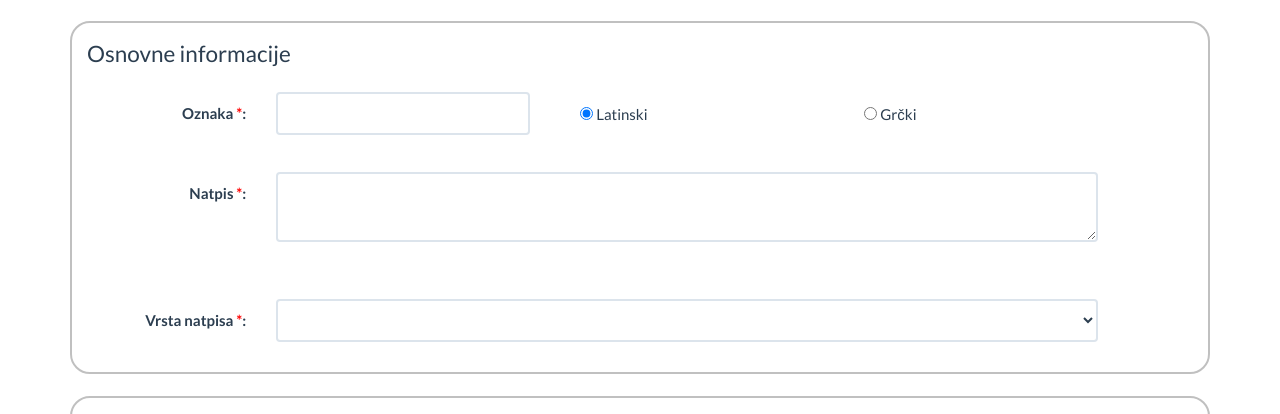
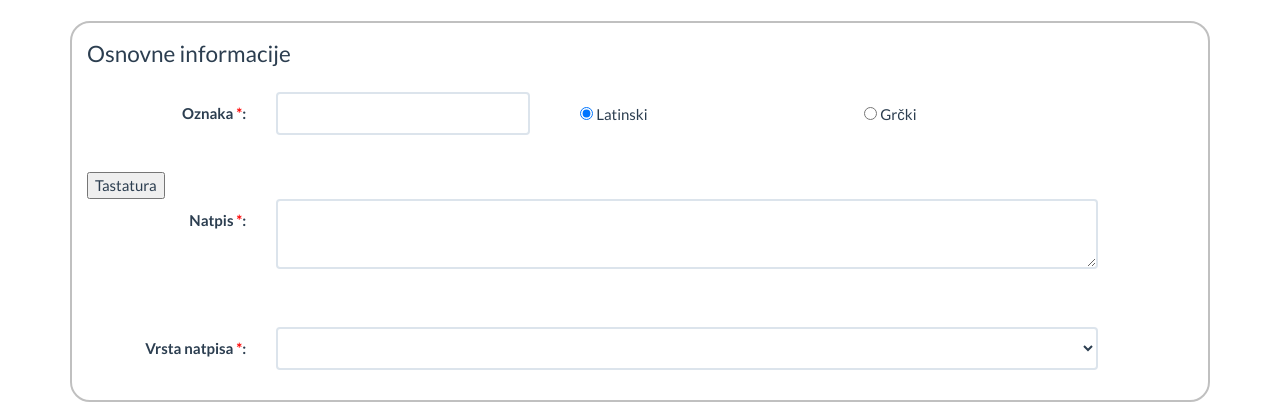
Before and after one commit to mm11021/Epigrafika, a PHP site: page /client/unos.php in a window 1280 px wide; the page is wider, and only the part inside the window is pictured. Shown: the part 62-476 px from the top of that part. Run offline with PHP 8.4, Linux system fonts and the light colour scheme; the visitor is signed in with stand-in values (Sample User, id 1); data comes from the database, SQL or seed files in the repository.

Commit message:
Pocetak ubacivanja tastature u aplikaciju.

```diff
--- a/client/unos.php
+++ b/client/unos.php
@@ -18,6 +18,34 @@ else {
 <!-- ucitavanje kontrolera -->
 <script src="static/scripts/unos.js"></script>
 <script src="static/scripts/libs/spin.min.js"></script>
+<script type="text/javascript" src="/test/tastatura/keyboard.js"></script>
+<script type="text/javascript">
+    var language = "english";
+	var napravljena = false;
+
+	function bla(textbox)
+	{
+		if(!napravljena)
+		{
+			var node = document.getElementById("tastatura").parentNode;
+			var tastatura = document.createElement("div");
+			tastatura.id = "keyboard";
+			node.appendChild(tastatura);
+			createKeyboard(language,textbox);
+			napravljena = true;
+		}
+		else
+		{
+			var tastatura = document.getElementById("keyboard");
+			var parent = tastatura.parentNode;
+			parent.removeChild(tastatura);
+			/*tastatura = parent;
+			parent = tastatura.parentNode;
+			parent.removeChild(tastatura);*/
+			napravljena = false;
+		}
+	}
+</script>
 <div class="container" ng-controller='unosController' ng-cloak>
 	<form action=""  name='formUnos' method="post" enctype='multipart/form-data' class="form-horizontal">
 	<div class="fieldset_border">
@@ -38,6 +66,7 @@ else {
 						<input type="radio" name="jezikUpisa" ng-model="jezikUpisa" value="grcki"/>  {{tr.grcki}}
 					</label>
 				</div>
+
 			</div>
 			<div class="row">
 				<div class="col-sm-offset-2 col-sm-12">
@@ -49,6 +78,11 @@ else {
                                         {{tr.greska_jedinstvena_oznaka}}
 					</span>
 				</div>
+			</div>
+			<div class="col-sm3">
+				<button id="tastatura" onclick="bla(oznaka)">
+						Tastatura
+				</button>
 			</div>
 			<div class="row form-group">
 				<label for="natpis" class="col-sm-2 control-label">{{tr.natpis}}  <span style="color:red">*</span>:</label>
```
